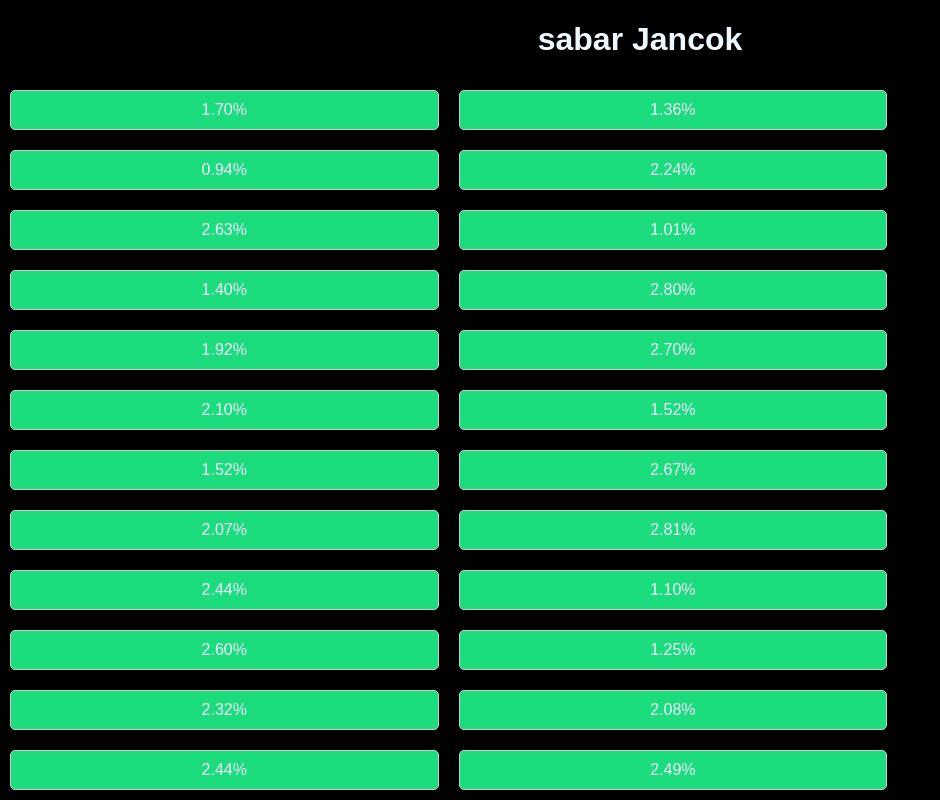
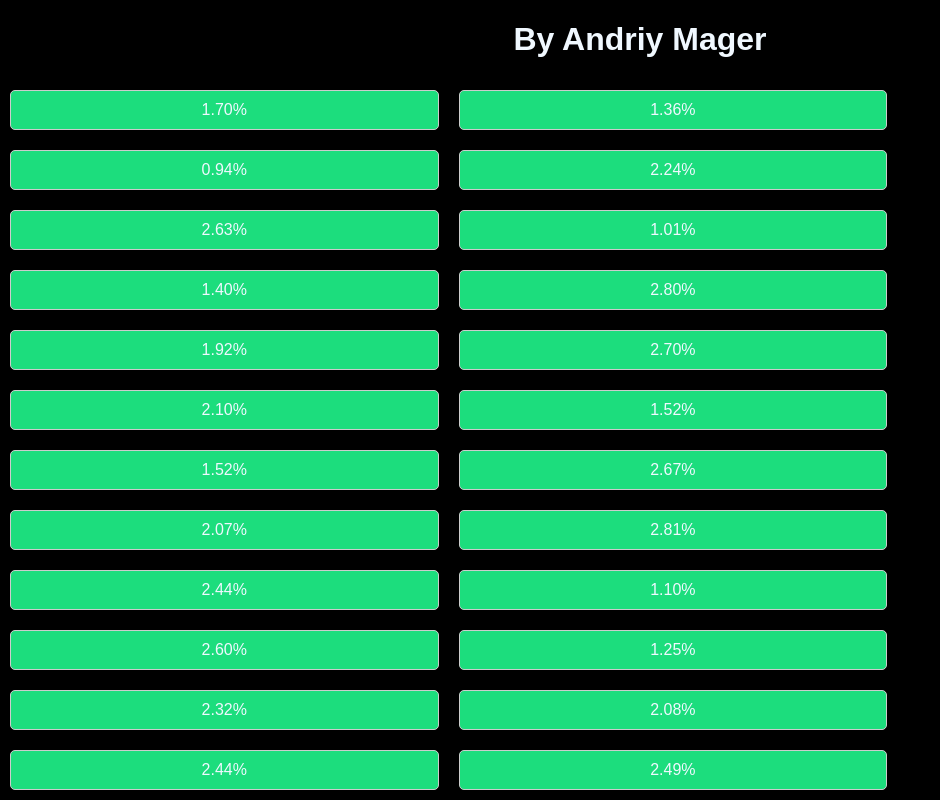
Before and after one commit to andriy1012/air, a plain HTML site: page index.html in a window 1280 px wide. Shown: the top 800 px of the page, without its empty margins (0-940 px from the left). Drawn offline with Linux system fonts and the light colour scheme.

Commit message:
Update index.html

```diff
--- a/index.html
+++ b/index.html
@@ -9,7 +9,7 @@
 </head>
 <body>
     <div class="container">
-        <h1>sabar Jancok</h1>
+        <h1>By Andriy Mager</h1>
         <ul id="moistureContentList" class="content-list"></ul>
       </div>
             <script src="script.js"></script>
```
